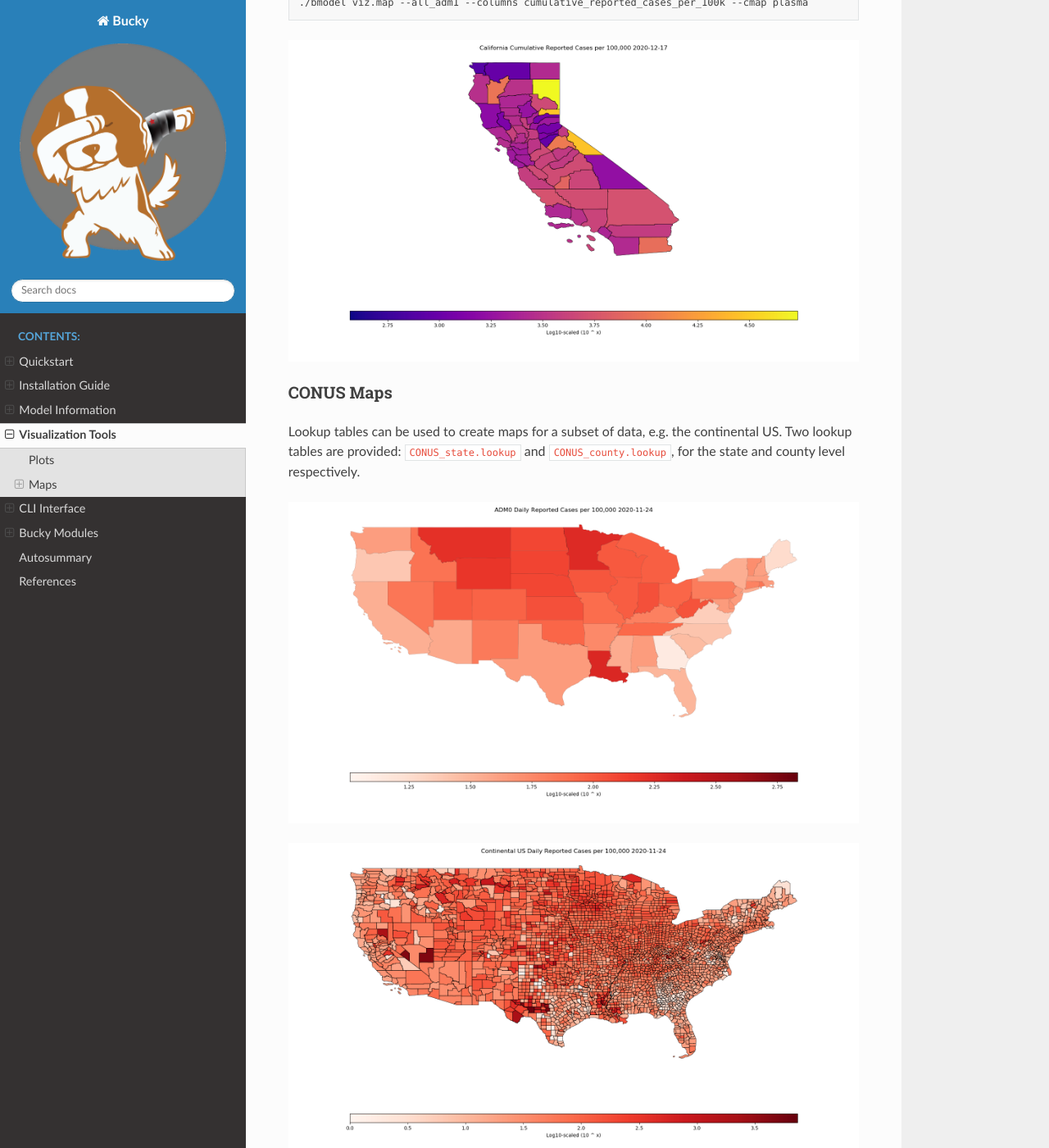
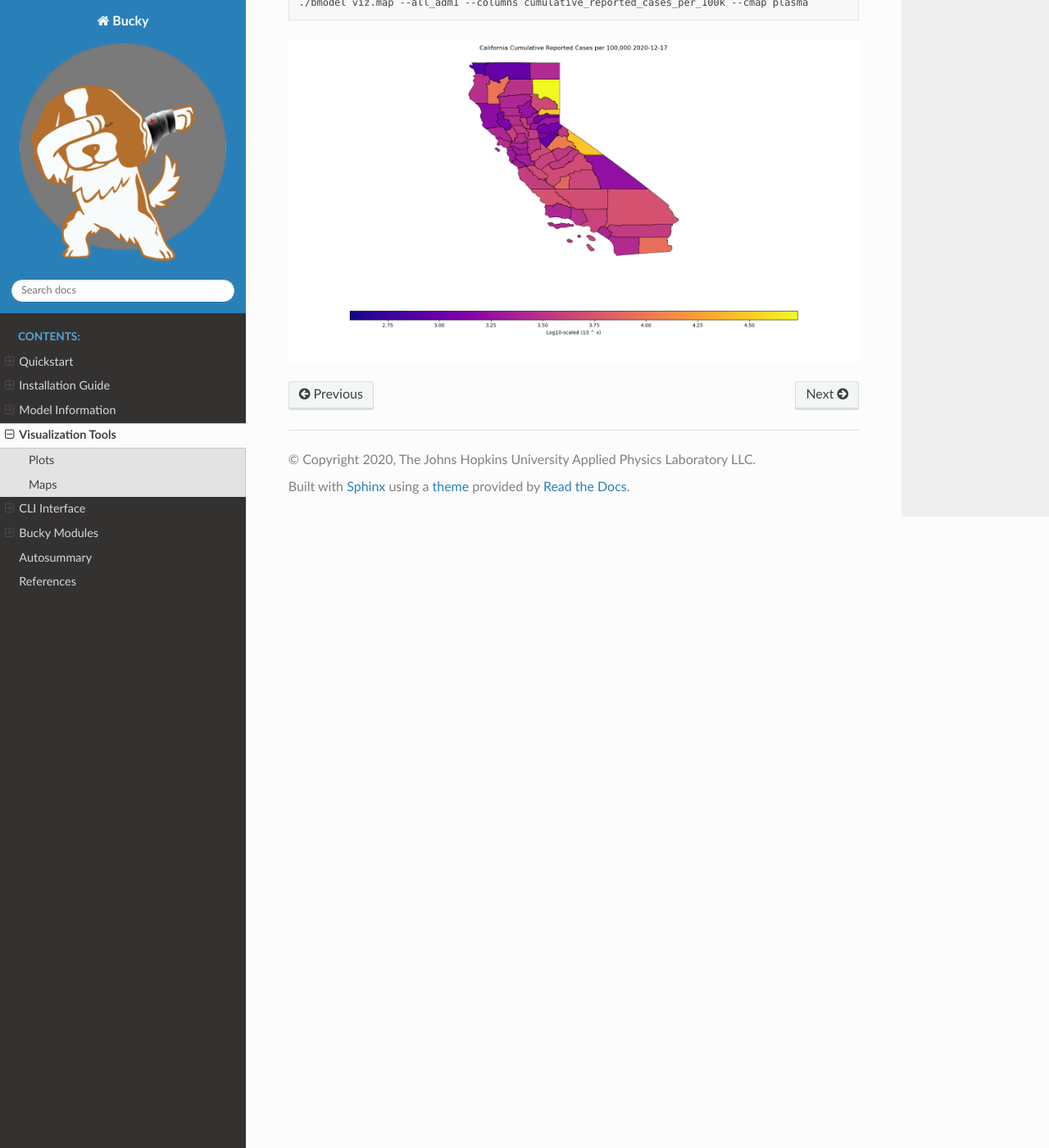
Before and after one commit to mattkinsey/bucky, a Sphinx documentation site: the page built from docs/source/vis_tools.rst, in a window 1280 px wide and 1400 px high, scrolled down 2350 px. Shown: the whole window at 82% size. Built offline with Sphinx 7.4.7 and the Read the Docs theme 2.0.0, drawn with Linux system fonts in a browser that asks for light colours; some of the changed text lies outside the part shown.

Commit message:
Revert "added functionality to map.py to allow for mapping subset of states based on lookup table and updated documentation. fixed bug in geoid where adm1 values were being created incorrectly."
This reverts commit 07edc560155b07314be638cfc5d30365c71218b8.

```diff
--- a/docs/source/vis_tools.rst
+++ b/docs/source/vis_tools.rst
@@ -7,7 +7,7 @@ The Bucky model includes visualization tools for creating line plots with confid
 Plots
 -----
 
-By default (i.e. without additional arguments), ``bucky.viz.plot`` creates line plots at the national and state level for the columns ``daily_reported_cases`` and ``daily_deaths`` for the most recently postprocessed simulation data. Historical data can be added using the ``--hist`` flag. For a full list of parameters and options, see :doc:`viz module documentation <autosummary/bucky.viz>`.
+By default (i.e. without additional arguments), ``bucky.viz.plot`` creates line plots at the national and state level for the columns ``daily_reported_cases`` and ``daily_deaths`` for the most recently postprocessed simulation data. Historical data can be added using the ``--hist`` flag. For a full list of parameters and options, see TODO linkhere to documentation.
 
 To illustrate the different available geographic levels, example plots are shown below for the United States, California, and California's Riverside county. These plots include historical data and all available confidence intervals.
 
@@ -46,27 +46,3 @@ The mapping tool uses Matplotlib colormaps, defaulting to Reds. To use a differe
 
 .. image:: _static/adm1_CaliforniaCumulativeReportedCasesper100,0002020-12-17_plasma.png
     :width: 1000
-
-CONUS Maps
-++++++++++
-
-Lookup tables can be used to create maps for a subset of data, e.g. the continental US. Two lookup tables are provided: ``CONUS_state.lookup`` and ``CONUS_county.lookup``, for the state and county level respectively.
-
-.. image:: _static/adm0_ADM0DailyReportedCasesper100,0002020-11-24.png
-    :width: 1000
-
-.. image:: _static/adm1_ContinentalUSDailyReportedCasesper100,0002020-11-24.png
-    :width: 1000
-
-For example, to create the state-level CONUS map above, run the following command:
-
-.. code-block:: bash
-
-    ./bmodel viz.map --adm0 --columns daily_reported_cases_per_100k --lookup data/lookup_tables/CONUS_state.lookup
-
-
-For the county-level map:
-
-.. code-block:: bash
-
-    ./bmodel viz.map --all_adm1 --columns daily_reported_cases_per_100k --lookup data/lookup_tables/CONUS_county.lookup
```
Also changed, not shown: docs/source/_static/adm0_ADM0DailyReportedCasesper100,0002020-11-24.png (deleted), docs/source/_static/adm1_ContinentalUSDailyReportedCasesper100,0002020-11-24.png (deleted), 2 other files.
